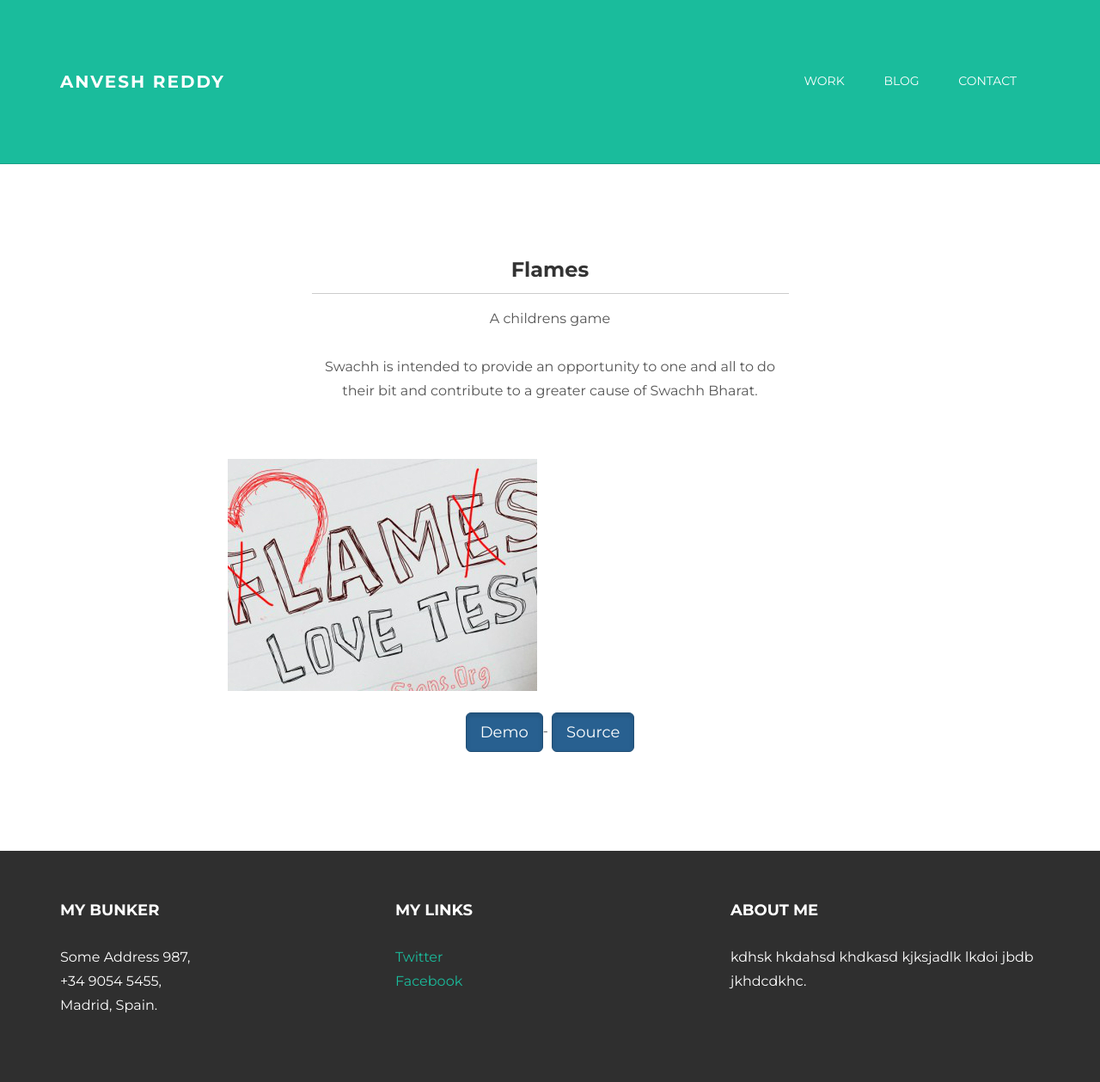
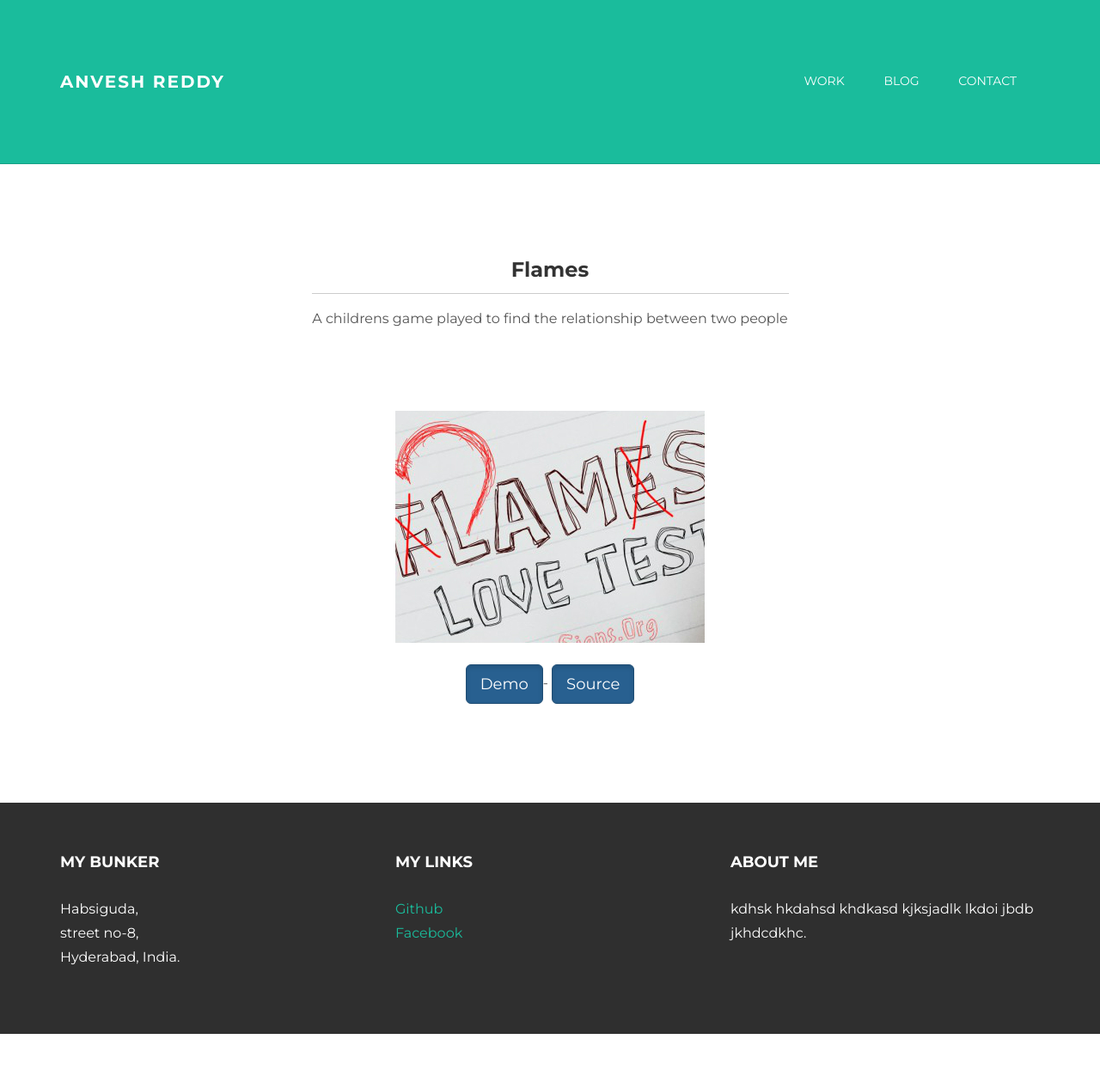
Before and after one commit to Anvesh24/anvesh24oldsite, a Jekyll site: the page built from flames.md, in a window 1280 px wide. Shown: the whole page at 86% size. Built offline with Jekyll 4.4.1, drawn with Linux system fonts in a browser that asks for light colours; nearby versions of some CDN libraries; after the commit the page ends 1203 px from its top, so only the background shows below that.

Commit message:
images centered

```diff
--- a/_includes/footer.html
+++ b/_includes/footer.html
@@ -6,9 +6,9 @@
         <div class="col-lg-4">
           <h4>My Bunker</h4>
           <p>
-            Some Address 987,<br/>
-            +34 9054 5455, <br/>
-            Madrid, Spain.
+            Habsiguda,<br/>
+            street no-8, <br/>
+            Hyderabad, India.
           </p>
         </div><!-- /col-lg-4 -->
 
@@ -16,8 +16,8 @@
           <h4>My Links</h4>
           <p>
 
-            <a href="#">Twitter</a><br/>
-            <a href="#">Facebook</a>
+            <a href="https://github.com/Anvesh24">Github</a><br/>
+            <a href="https://www.facebook.com/anveshv1">Facebook</a>
           </p>
         </div><!-- /col-lg-4 -->
 
--- a/flames.md
+++ b/flames.md
@@ -8,14 +8,14 @@ permalink: /flames/
       <div class="col-lg-6 col-lg-offset-3 centered">
         <h3>Flames</h3>
         <hr>
-        <p>A childrens game  <br>
+        <p>A childrens game played to find the relationship between two people <br>
         <br>
-Swachh is intended to provide an opportunity to one and all to do their bit and contribute to a greater cause of Swachh Bharat.</p>
+</p>
       </div>
     </div>
     <div class="row mt centered">
       <div class="col-lg-8 col-lg-offset-2">
-        <p><img class="img-responsive centre" src="/flames.jpg" alt="Flames"></p>
+        <p class="centre"><img src="/flames.jpg" alt="Flames"></p>
 
         <p><a href="https://flamed.herokuapp.com/" class="btn btn-primary btn-lg active" role="button" target = "_blank">Demo</a>- <a href="https://github.com/Anvesh24/flamesjs" class="btn btn-primary btn-lg active" role="button" target = "_blank">Source</a> </p>
       </div>
```
Also changed, not shown: swabha.md (+1 -1 lines).
